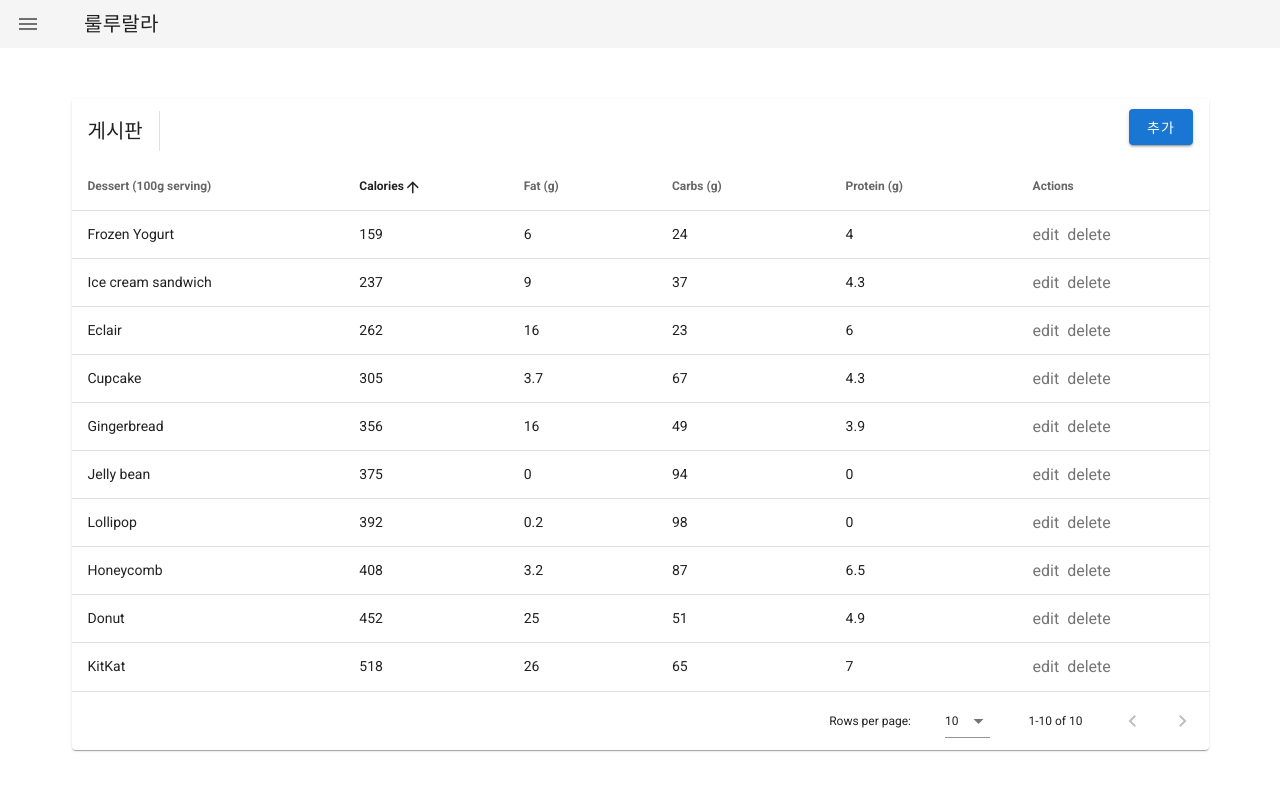
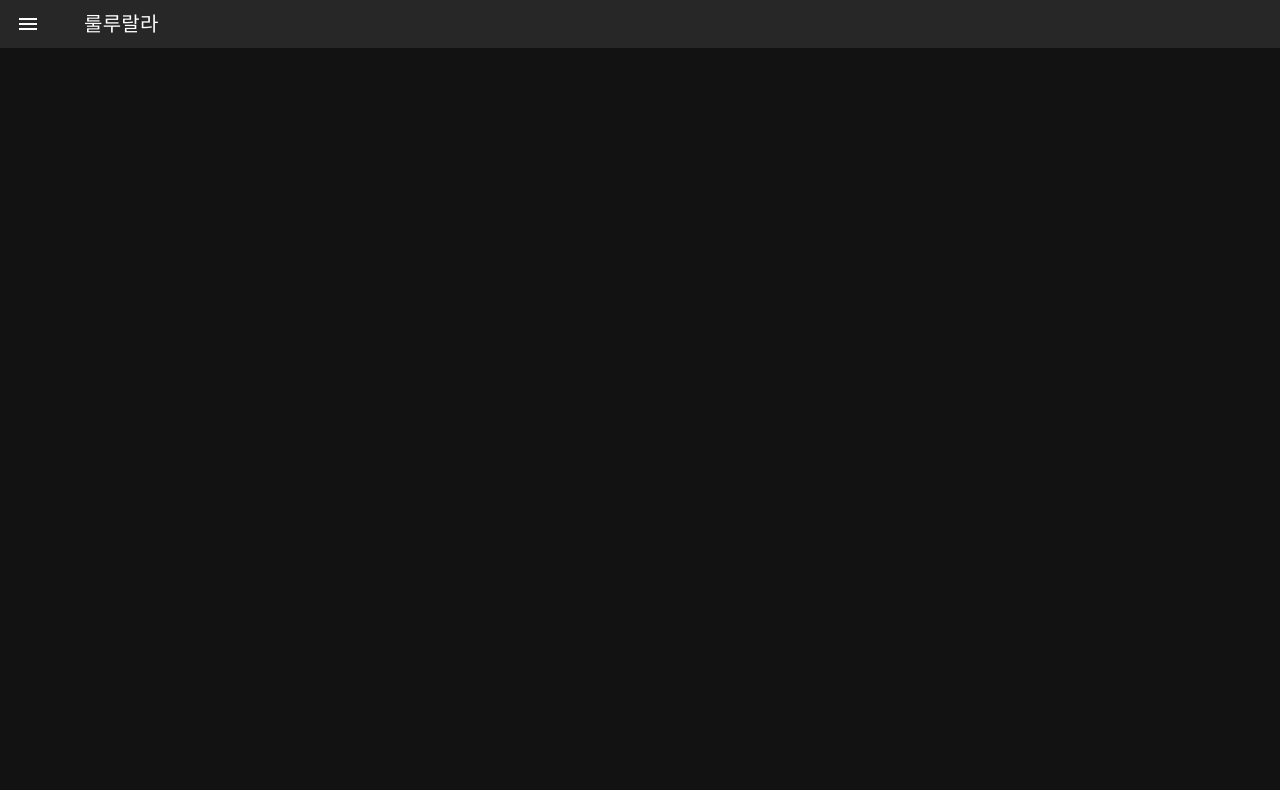
Before and after one commit to web-d-jun/my-dev, a Vue app: page /notice_board in a window 1280 px wide. Shown: the top 790 px of the page. Built offline with nearby package versions, Linux system fonts and the light colour scheme.

Commit message:
update board

```diff
--- a/src/App.vue
+++ b/src/App.vue
@@ -7,7 +7,7 @@
       :absolute="is_device === 'mobile'"
       :temporary="is_device === 'mobile'"
     >
-      <v-list dense>
+      <v-list navdense>
         <v-list-item>
           <v-list-item-avatar>
             <v-img src="./assets/me.jpeg"></v-img>
@@ -64,14 +64,13 @@
       </v-list>
     </v-navigation-drawer>
 
-    <v-app-bar app clipped-left elevate-on-scroll  dense>
+    <v-app-bar app clipped-left elevate-on-scroll dense>
       <v-app-bar-nav-icon @click.stop="drawer = !drawer" />
       <v-icon class="mx-4">fab fa-youtube</v-icon>
       <v-toolbar-title class="mr-12 align-center">
         <span class="title">룰루랄라</span>
       </v-toolbar-title>
     </v-app-bar>
-
     <v-content>
       <v-container class="fill-height">
         <v-col>
@@ -97,7 +96,7 @@ export default class App extends Vue {
   test: string = "clipped";
 
   created() {
-
+    this.$vuetify.theme.dark = true;
     if (navigator.platform) {
       const filter = "win16|win32|win64|macintel";
       if (filter.indexOf(navigator.platform.toLowerCase()) < 0) {
--- /dev/null
+++ b/src/components/data-table/index.vue
@@ -0,0 +1,27 @@
+<template>
+  <div class="data-table">
+    <v-flex md12>
+      <v-row>
+        <v-col>1</v-col>
+        <v-col>1</v-col>
+      </v-row>
+    </v-flex>
+    <div>{{items}}</div>
+  </div>
+</template>
+<script lang="ts">
+import { Component, Vue, Prop } from "vue-property-decorator";
+
+@Component
+export default class DataTable extends Vue {
+  @Prop()
+  readonly items: any;
+  created() {}
+}
+</script>
+<style lang="scss" scoped>
+.data-table {
+  width: 100%;
+  height: 100%;
+}
+</style>
--- a/src/main.ts
+++ b/src/main.ts
@@ -3,23 +3,10 @@ import App from './App.vue'
 import store from './store';
 import router from './router';
 import vuetify from './plugins/vuetify'
-import * as firebase from 'firebase/app';
 import './registerServiceWorker'
 
 Vue.config.productionTip = false
 Vue.config.devtools = true;
-
-const firebaseConfig = {
-  apiKey: "AIzaSyAYzPKHDRoNih_YwFxSRBABYJiPb3SGRlg",
-  authDomain: "my-first-project-8745.firebaseapp.com",
-  databaseURL: "https://my-first-project-8745.firebaseio.com",
-  projectId: "my-first-project-8745",
-  storageBucket: "my-first-project-8745.appspot.com",
-  messagingSenderId: "680622789970",
-  appId: "1:680622789970:web:02428f87be1e6a8d10968b"
-};
-// Initialize Firebase
-firebase.initializeApp(firebaseConfig);
 
 
 new Vue({
--- a/src/router/index.ts
+++ b/src/router/index.ts
@@ -11,15 +11,15 @@ const routes = [
     component: Home,
   },
   {
-    path: '/vue/info',
-    name: 'vue_info',
-    component: () => import('@/views/vue_info.vue'),
+    path: '/vue/notice_board',
+    name: 'notice_board',
+    component: () => import('@/views/notice_board.vue'),
   },
-  {
-    path: '/notice_board',
-    name: 'notice_board',
-    component: () => import('@/views/notice_board.vue')
-  }
+  // {
+  //   path: '/notice_board',
+  //   name: 'notice_board',
+  //   component: () => import('@/views/notice_board.vue')
+  // }
 
 
 
--- a/src/router/path.ts
+++ b/src/router/path.ts
@@ -20,8 +20,8 @@ const Path: Array<Path> = [
     group: true,
     deep_1: [
       {
-        text: 'Vue란 무엇인가?',
-        routerPath: "/vue/info",
+        text: '게시판',
+        routerPath: "/vue/notice_board",
       }
     ]
   },
@@ -35,11 +35,6 @@ const Path: Array<Path> = [
         routerPath: ''
       }
     ]
-  },
-  {
-    icon: "mdi-home",
-    text: "Notice Board",
-    routerPath: "/notice_board",
   }
 ]
 
--- a/src/views/notice_board.vue
+++ b/src/views/notice_board.vue
@@ -1,208 +1,28 @@
 <template>
-  <v-data-table :headers="headers" :items="desserts" sort-by="calories" class="elevation-1">
-    <template v-slot:top>
-      <v-toolbar flat color="white">
-        <v-toolbar-title>게시판</v-toolbar-title>
-        <v-divider class="mx-4" inset vertical></v-divider>
-        <v-spacer></v-spacer>
-        <v-dialog v-model="dialog" max-width="500px">
-          <template v-slot:activator="{ on }">
-            <v-btn color="primary" dark class="mb-2" v-on="on">추가</v-btn>
-          </template>
-          <v-card>
-            <v-card-title>
-              <span class="headline">{{ formTitle }}</span>
-            </v-card-title>
-
-            <v-card-text>
-              <v-container>
-                <v-row>
-                  <v-col cols="12" sm="6" md="4">
-                    <v-text-field v-model="editedItem.name" label="Dessert name"></v-text-field>
-                  </v-col>
-                  <v-col cols="12" sm="6" md="4">
-                    <v-text-field v-model="editedItem.calories" label="Calories"></v-text-field>
-                  </v-col>
-                  <v-col cols="12" sm="6" md="4">
-                    <v-text-field v-model="editedItem.fat" label="Fat (g)"></v-text-field>
-                  </v-col>
-                  <v-col cols="12" sm="6" md="4">
-                    <v-text-field v-model="editedItem.carbs" label="Carbs (g)"></v-text-field>
-                  </v-col>
-                  <v-col cols="12" sm="6" md="4">
-                    <v-text-field v-model="editedItem.protein" label="Protein (g)"></v-text-field>
-                  </v-col>
-                </v-row>
-              </v-container>
-            </v-card-text>
-
-            <v-card-actions>
-              <v-spacer></v-spacer>
-              <v-btn color="blue darken-1" text @click="close">Cancel</v-btn>
-              <v-btn color="blue darken-1" text @click="save">Save</v-btn>
-            </v-card-actions>
-          </v-card>
-        </v-dialog>
-      </v-toolbar>
-    </template>
-    <template v-slot:item.action="{ item }">
-      <v-icon small class="mr-2" @click="editItem(item)">edit</v-icon>
-      <v-icon small @click="deleteItem(item)">delete</v-icon>
-    </template>
-    <template v-slot:no-data>
-      <v-btn color="primary" @click="initialize">Reset</v-btn>
-    </template>
-  </v-data-table>
+  <data-table :items="items"></data-table>
 </template>
 <script lang="ts">
 import { Component, Vue, Watch } from "vue-property-decorator";
+import DataTable from "@/components/data-table/index.vue";
 
-@Component
+@Component({
+  components: {
+    DataTable
+  }
+})
 export default class NoticeBoard extends Vue {
   dialog: boolean = false;
-  headers: object[] = [
-    {
-      text: "Dessert (100g serving)",
-      align: "left",
-      sortable: false,
-      value: "name"
-    },
-    { text: "Calories", value: "calories" },
-    { text: "Fat (g)", value: "fat" },
-    { text: "Carbs (g)", value: "carbs" },
-    { text: "Protein (g)", value: "protein" },
-    { text: "Actions", value: "action", sortable: false }
-  ];
-  desserts: any = [];
-  editedIndex: number = -1;
-  editedItem: any = {
-    name: "",
-    calories: 0,
-    fat: 0,
-    carbs: 0,
-    protein: 0
-  };
-  defaultItem: any = {
-    name: "",
-    calories: 0,
-    fat: 0,
-    carbs: 0,
-    protein: 0
-  };
-
+  items: object[] = [];
   created() {
     this.initialize();
   }
-  get formTitle() {
-    return this.editedIndex === -1 ? "등록" : "수정";
-  }
-
-  @Watch("dialog")
-  onDialogChange(value: boolean) {
-    console.log(value);
-  }
 
   initialize() {
-    this.desserts = [
+    this.items = [
       {
-        name: "Frozen Yogurt",
-        calories: 159,
-        fat: 6.0,
-        carbs: 24,
-        protein: 4.0
-      },
-      {
-        name: "Ice cream sandwich",
-        calories: 237,
-        fat: 9.0,
-        carbs: 37,
-        protein: 4.3
-      },
-      {
-        name: "Eclair",
-        calories: 262,
-        fat: 16.0,
-        carbs: 23,
-        protein: 6.0
-      },
-      {
-        name: "Cupcake",
-        calories: 305,
-        fat: 3.7,
-        carbs: 67,
-        protein: 4.3
-      },
-      {
-        name: "Gingerbread",
-        calories: 356,
-        fat: 16.0,
-        carbs: 49,
-        protein: 3.9
-      },
-      {
-        name: "Jelly bean",
-        calories: 375,
-        fat: 0.0,
-        carbs: 94,
-        protein: 0.0
-      },
-      {
-        name: "Lollipop",
-        calories: 392,
-        fat: 0.2,
-        carbs: 98,
-        protein: 0
-      },
-      {
-        name: "Honeycomb",
-        calories: 408,
-        fat: 3.2,
-        carbs: 87,
-        protein: 6.5
-      },
-      {
-        name: "Donut",
-        calories: 452,
-        fat: 25.0,
-        carbs: 51,
-        protein: 4.9
-      },
-      {
-        name: "KitKat",
-        calories: 518,
-        fat: 26.0,
-        carbs: 65,
-        protein: 7
+        test: 1
       }
     ];
   }
-
-  editItem(item: any) {
-    this.editedIndex = this.desserts.indexOf(item);
-    this.editedItem = Object.assign({}, item);
-    this.dialog = true;
-  }
-
-  deleteItem(item: any) {
-    const index = this.desserts.indexOf(item);
-    confirm("Are you sure you want to delete this item?") &&
-      this.desserts.splice(index, 1);
-  }
-
-  save() {
-    if (this.editedIndex > -1) {
-      Object.assign(this.desserts[this.editedIndex], this.editedItem);
-    } else {
-      this.desserts.push(this.editedItem);
-    }
-    this.close();
-  }
-  close() {
-    this.dialog = false;
-    setTimeout(() => {
-      this.editedItem = Object.assign({}, this.defaultItem);
-      this.editedIndex = -1;
-    }, 300);
-  }
 }
 </script>
```
